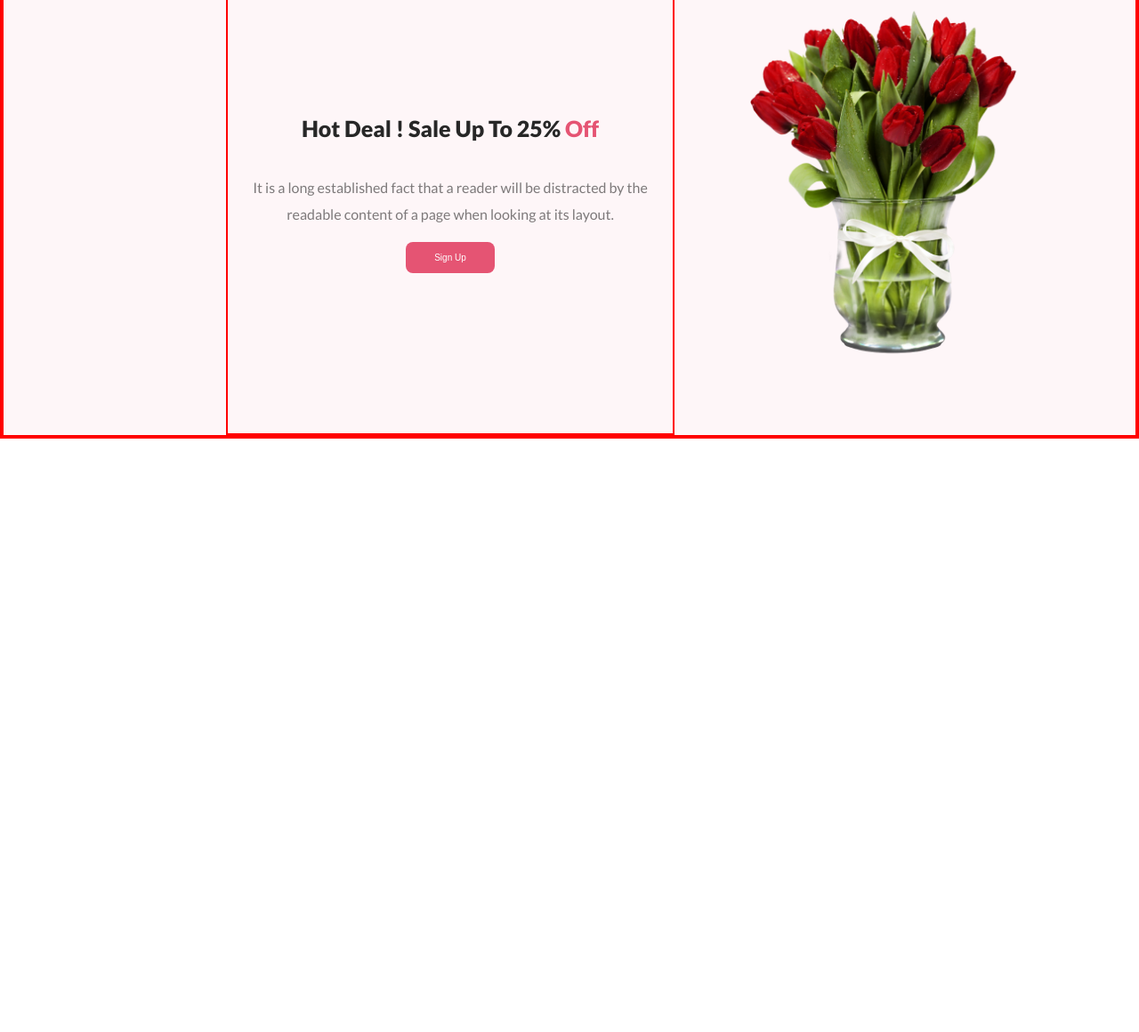
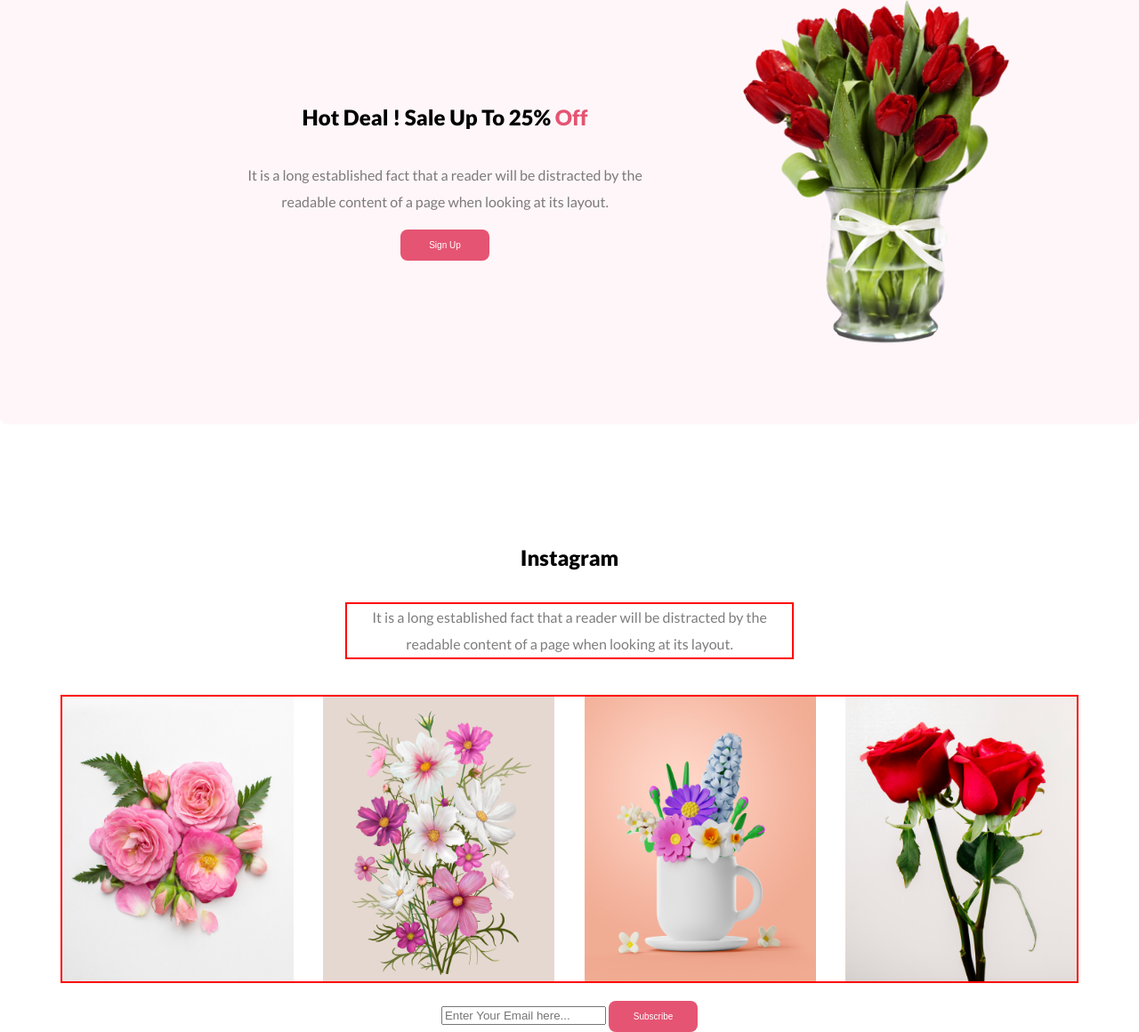
Before and after one commit to Crosshairs532/flower_website, a plain HTML site: page index.html in a window 1280 px wide. Shown: the part 1795-2955 px from the top of the page at 89% size. Before the commit the page ends 2288 px from the top, so only its background shows below. Drawn offline with Linux system fonts and the light colour scheme.

Commit message:
instagram  updated

```diff
--- a/index.html
+++ b/index.html
@@ -96,9 +96,41 @@
                     <div class="deal"><img src="flower-shop-assignment-main/Flower Asset/pngwing 8.png" alt=""> </div>
                 </div>
             </section>
+            <section class="instagram">
+                <div class="insta-info">
+                    <div class="insta-details">
+                        <h2>Instagram</h2>
+                        <p>
+                            It is a long established fact that a reader will be distracted by the readable content of a
+                            page when looking at its layout.
+                        </p>
+                    </div>
+                    <div class="insta">
+                        <img src="flower-shop-assignment-main/Flower Asset/Flower 01.png" alt=""><img
+                            src="flower-shop-assignment-main/Flower Asset/Rectangle 4.png" alt=""><img
+                            src="flower-shop-assignment-main/Flower Asset/Rectangle 5.png" alt=""><img
+                            src="flower-shop-assignment-main/Flower Asset/Rectangle 6.png" alt="">
+                    </div>
+                </div>
+            </section>
+            <section class="latest">
+
+                <div class="latest_deal">
+                    <div class="deals">
+                        <h2></h2>
+                        <p></p>
+                    </div>
+                    <div class="deals">
+                        <input type="text" placeholder="Enter Your Email here...">
+                        <button>Subscribe</button>
+                    </div>
+                </div>
+            </section>
+
 
         </div>
     </main>
+    <footer></footer>
 </body>
 
 </html>
--- a/style.css
+++ b/style.css
@@ -95,10 +95,6 @@ button {
 /* header done */
 
 /* main start */
-main {
-    border: 2px solid red;
-}
-
 
 .main_info {
     /* border: 2px solid red; */
@@ -214,7 +210,7 @@ main {
 .delivery_local_support {
     display: flex;
     justify-content: space-around;
-    border: 2px solid red;
+    /* border: 2px solid red; */
     padding: 40px 100px 40px 100px;
     gap: 70px;
 }
@@ -229,7 +225,7 @@ main {
 
 .dls {
     width: 900px;
-    border: 2px solid red;
+    /* border: 2px solid red; */
     display: flex;
     flex-direction: column;
     align-items: center;
@@ -257,24 +253,25 @@ main {
     display: flex;
     justify-content: space-between;
     padding: 0px 250px;
-    border: 2px solid red;
+    /* border: 2px solid red; */
 }
 
-.text h2 {
+.text .insta-details h2 {
     color: #272727;
     font-size: 25px;
     font-weight: 800;
     line-height: normal;
 }
 
+
 .text {
 
-    /* margin-left: 150px; */
+    /* * margin-left: 150px; */
     display: flex;
     flex-direction: column;
     justify-content: center;
     align-items: center;
-    border: 2px solid red;
+    /* border: 2px solid red; */
     text-align: center;
 }
 
@@ -296,3 +293,40 @@ main {
 span {
     color: rgba(229, 84, 115, 1);
 }
+
+.insta {
+    width: 1140px;
+    /* margin: ; */
+    display: flex;
+    gap: 20px;
+    border: 2px solid red;
+    justify-content: space-between;
+}
+
+.instagram {
+    margin-top: 115px;
+    display: flex;
+    flex-direction: column;
+}
+
+.insta img {
+    width: 260px;
+    height: 320px;
+}
+
+.insta-details p {
+    text-align: center;
+    border: 2px solid red;
+    width: 500px;
+    color: rgba(39, 39, 39, 0.60);
+    font-size: 16px;
+    font-weight: 400;
+    line-height: 30px;
+    margin-bottom: 40px;
+}
+
+.insta-details {
+    display: flex;
+    align-items: center;
+    flex-direction: column;
+}
```
